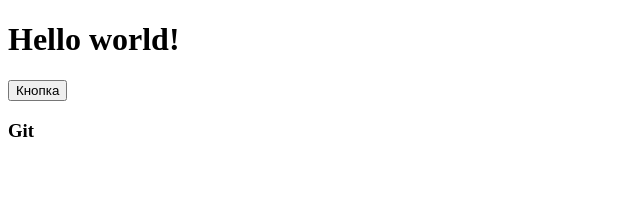
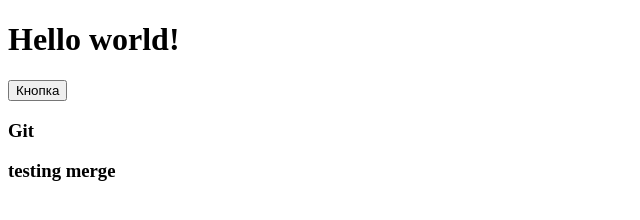
Before and after one commit to juliyanoskova/project1, a plain HTML site: page index.html in a window 1280 px wide. Shown: the whole page, without its empty margins (0-640 px from the left). Drawn offline with Linux system fonts and the light colour scheme.

Commit message:
Add h3 merge

```diff
--- a/index.html
+++ b/index.html
@@ -10,6 +10,7 @@
    <h1>Hello world!</h1>
     <button>Кнопка</button>
    <h3>Git</h3>
+   <h3>testing merge</h3>
     <script src="js/script.js"></script>
 </body>
 </html>
```
